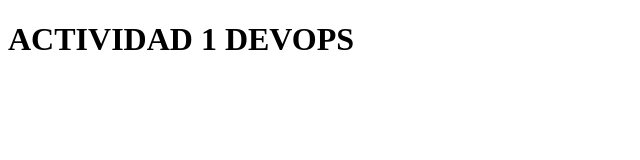
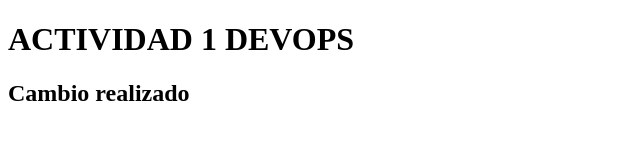
Before and after one commit to saulvegval-blip/mi-proyecto-devops, a plain HTML site: page index.html in a window 1280 px wide. Shown: the whole page, without its empty margins (0-640 px from the left). Drawn offline with Linux system fonts and the light colour scheme.

Commit message:
Cambio realizado

```diff
--- a/index.html
+++ b/index.html
@@ -7,5 +7,6 @@
   </head>
   <body>
     <h1>ACTIVIDAD 1 DEVOPS</h1>
+    <h2>Cambio realizado</h2>
   </body>
 </html>
```
